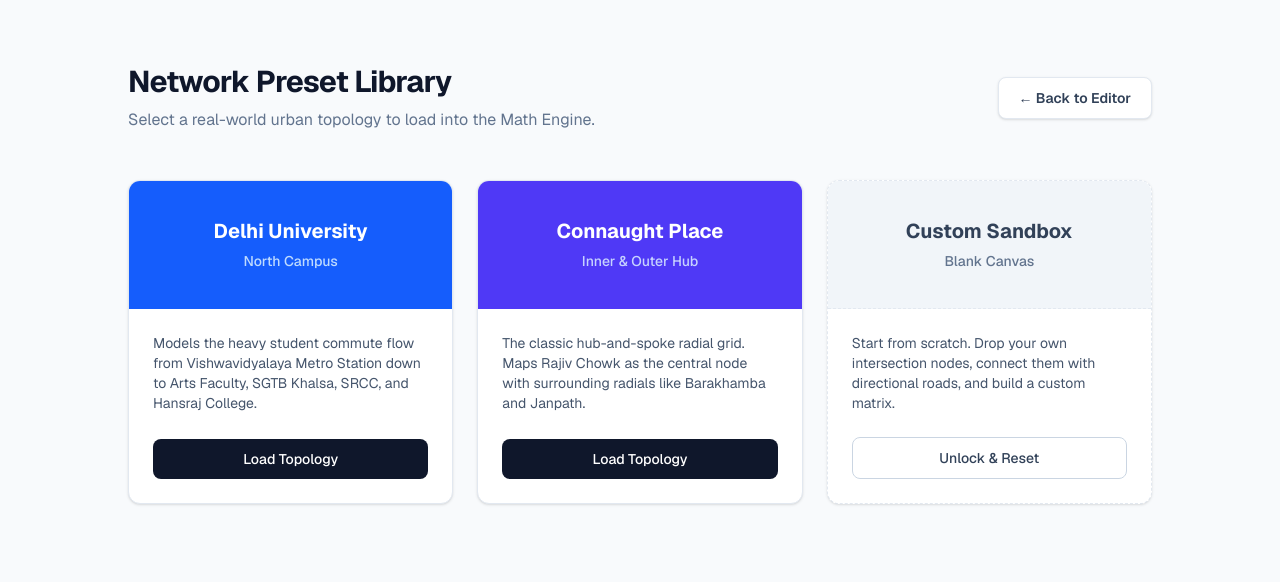
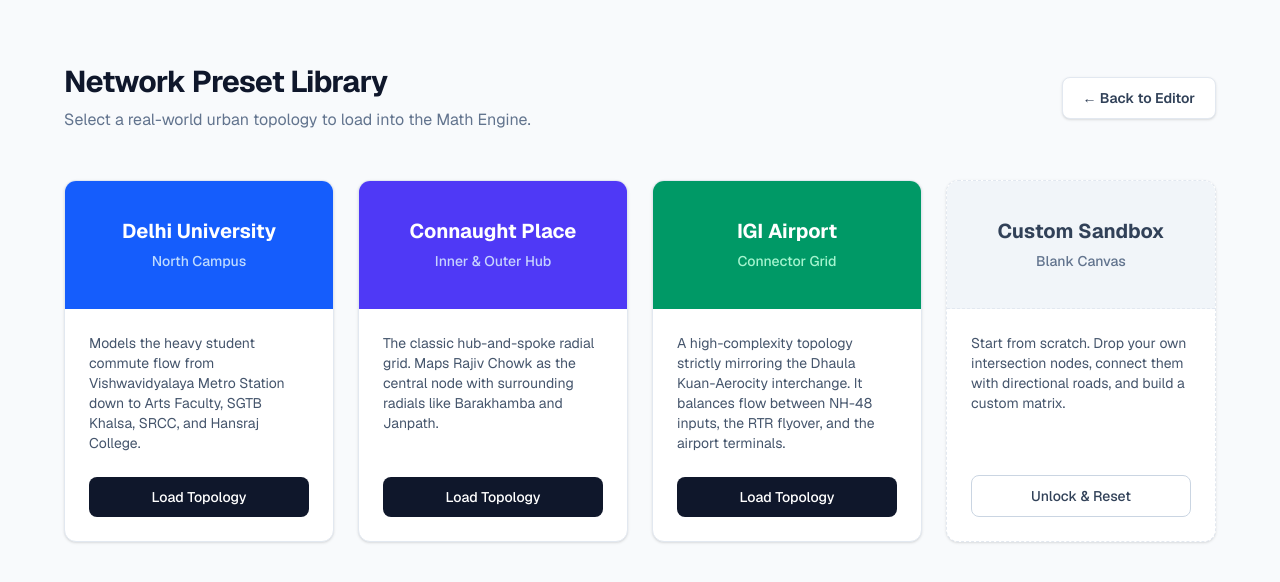
Before and after one commit to ashishsinghh935-ops/urban-traffic-optimizer, a Next.js app in the folder frontend/: page /presets in a window 1280 px wide. Shown: the top 582 px of the page. Built offline with nearby package versions, Linux system fonts and the light colour scheme.

Commit message:
Added authentic IGI Airport Connector preset, updated North Campus/CP grids, and finalized preset library

```diff
--- a/frontend/app/page.tsx
+++ b/frontend/app/page.tsx
@@ -71,7 +71,6 @@
     if (presetId === 'cp') {
       setActivePresetName("Connaught Place (Locked)");
       setIsLocked(true);
-      // Massive 11-node authentic concentric grid for CP
       setNodes([
         { id: 'cp-in', position: { x: 500, y: 50 }, data: { label: 'Minto Rd (In)' }, className: inflowNodeStyle, draggable: false, selectable: false },
         { id: 'cp-oc-ne', position: { x: 800, y: 200 }, data: { label: 'Barakhamba Rd' }, className: defaultNodeStyle, draggable: false, selectable: false },
@@ -86,26 +85,22 @@
         { id: 'cp-center', position: { x: 500, y: 350 }, data: { label: 'Rajiv Chowk Station' }, className: defaultNodeStyle, draggable: false, selectable: false },
       ]);
       setEdges([
-        // Outer Ring
         { id: 'e-in-nw', source: 'cp-in', target: 'cp-oc-nw', animated: true, type: 'smoothstep', style: { stroke: '#94a3b8', strokeWidth: 2 } },
         { id: 'e-nw-sw', source: 'cp-oc-nw', target: 'cp-oc-sw', animated: true, type: 'smoothstep', style: { stroke: '#94a3b8', strokeWidth: 2 } },
         { id: 'e-sw-out', source: 'cp-oc-sw', target: 'cp-out', animated: true, type: 'smoothstep', style: { stroke: '#94a3b8', strokeWidth: 2 } },
         { id: 'e-out-se', source: 'cp-out', target: 'cp-oc-se', animated: true, type: 'smoothstep', style: { stroke: '#94a3b8', strokeWidth: 2 } },
         { id: 'e-se-ne', source: 'cp-oc-se', target: 'cp-oc-ne', animated: true, type: 'smoothstep', style: { stroke: '#94a3b8', strokeWidth: 2 } },
         { id: 'e-ne-in', source: 'cp-oc-ne', target: 'cp-in', animated: true, type: 'smoothstep', style: { stroke: '#94a3b8', strokeWidth: 2 } },
-        // Inner Ring
         { id: 'e-ic-n-e', source: 'cp-ic-n', target: 'cp-ic-e', animated: true, type: 'smoothstep', style: { stroke: '#94a3b8', strokeWidth: 2 } },
         { id: 'e-ic-e-s', source: 'cp-ic-e', target: 'cp-ic-s', animated: true, type: 'smoothstep', style: { stroke: '#94a3b8', strokeWidth: 2 } },
         { id: 'e-ic-s-w', source: 'cp-ic-s', target: 'cp-ic-w', animated: true, type: 'smoothstep', style: { stroke: '#94a3b8', strokeWidth: 2 } },
         { id: 'e-ic-w-n', source: 'cp-ic-w', target: 'cp-ic-n', animated: true, type: 'smoothstep', style: { stroke: '#94a3b8', strokeWidth: 2 } },
-        // Radials In/Out
         { id: 'e-r-in', source: 'cp-in', target: 'cp-ic-n', animated: true, style: { stroke: '#94a3b8', strokeWidth: 2 } },
         { id: 'e-r-ne', source: 'cp-oc-ne', target: 'cp-ic-e', animated: true, style: { stroke: '#94a3b8', strokeWidth: 2 } },
         { id: 'e-r-out', source: 'cp-ic-s', target: 'cp-out', animated: true, style: { stroke: '#94a3b8', strokeWidth: 2 } },
         { id: 'e-r-sw', source: 'cp-oc-sw', target: 'cp-ic-w', animated: true, style: { stroke: '#94a3b8', strokeWidth: 2 } },
         { id: 'e-r-nw', source: 'cp-ic-w', target: 'cp-oc-nw', animated: true, style: { stroke: '#94a3b8', strokeWidth: 2 } },
         { id: 'e-r-se', source: 'cp-ic-e', target: 'cp-oc-se', animated: true, style: { stroke: '#94a3b8', strokeWidth: 2 } },
-        // Center Cross
         { id: 'e-c-n', source: 'cp-ic-n', target: 'cp-center', animated: true, style: { stroke: '#94a3b8', strokeWidth: 2 } },
         { id: 'e-c-s', source: 'cp-center', target: 'cp-ic-s', animated: true, style: { stroke: '#94a3b8', strokeWidth: 2 } },
         { id: 'e-c-w', source: 'cp-ic-w', target: 'cp-center', animated: true, style: { stroke: '#94a3b8', strokeWidth: 2 } },
@@ -142,6 +137,33 @@
         { id: 'e-k-m', source: 'du-kamla', target: 'du-malka', animated: true, type: 'smoothstep', style: { stroke: '#94a3b8', strokeWidth: 2 } },
       ]);
     }
+    else if (presetId === 'igi-connector') {
+      setActivePresetName("IGI Airport Connector (Locked)");
+      setIsLocked(true);
+      setNodes([
+        { id: 'igi-dk', position: { x: 800, y: 100 }, data: { label: 'Dhaula Kuan (In)' }, className: inflowNodeStyle, draggable: false, selectable: false },
+        { id: 'igi-nh8', position: { x: 800, y: 600 }, data: { label: 'NH-48 Gurgaon (In)' }, className: inflowNodeStyle, draggable: false, selectable: false },
+        { id: 'igi-vk', position: { x: 500, y: 700 }, data: { label: 'Vasant Kunj (In)' }, className: inflowNodeStyle, draggable: false, selectable: false },
+        { id: 'igi-rtr', position: { x: 500, y: 150 }, data: { label: 'RTR Flyover' }, className: defaultNodeStyle, draggable: false, selectable: false },
+        { id: 'igi-mahipalpur', position: { x: 500, y: 450 }, data: { label: 'Mahipalpur Junction' }, className: defaultNodeStyle, draggable: false, selectable: false },
+        { id: 'igi-tunnel', position: { x: 300, y: 250 }, data: { label: 'Airport Express Tunnel' }, className: defaultNodeStyle, draggable: false, selectable: false },
+        { id: 'igi-aerocity', position: { x: 300, y: 450 }, data: { label: 'Aerocity Hub' }, className: defaultNodeStyle, draggable: false, selectable: false },
+        { id: 'igi-t1', position: { x: 50, y: 150 }, data: { label: 'Terminal 1 (Out)' }, className: outflowNodeStyle, draggable: false, selectable: false },
+        { id: 'igi-t3', position: { x: 50, y: 450 }, data: { label: 'Terminal 3 (Out)' }, className: outflowNodeStyle, draggable: false, selectable: false },
+      ]);
+      setEdges([
+        { id: 'e-dk-rtr', source: 'igi-dk', target: 'igi-rtr', animated: true, type: 'smoothstep', style: { stroke: '#94a3b8', strokeWidth: 2 } },
+        { id: 'e-dk-mahi', source: 'igi-dk', target: 'igi-mahipalpur', animated: true, type: 'smoothstep', style: { stroke: '#94a3b8', strokeWidth: 2 } },
+        { id: 'e-nh8-mahi', source: 'igi-nh8', target: 'igi-mahipalpur', animated: true, type: 'smoothstep', style: { stroke: '#94a3b8', strokeWidth: 2 } },
+        { id: 'e-vk-mahi', source: 'igi-vk', target: 'igi-mahipalpur', animated: true, type: 'smoothstep', style: { stroke: '#94a3b8', strokeWidth: 2 } },
+        { id: 'e-rtr-tunnel', source: 'igi-rtr', target: 'igi-tunnel', animated: true, type: 'smoothstep', style: { stroke: '#94a3b8', strokeWidth: 2 } },
+        { id: 'e-rtr-t1', source: 'igi-rtr', target: 'igi-t1', animated: true, type: 'smoothstep', style: { stroke: '#94a3b8', strokeWidth: 2 } },
+        { id: 'e-mahi-aero', source: 'igi-mahipalpur', target: 'igi-aerocity', animated: true, type: 'smoothstep', style: { stroke: '#94a3b8', strokeWidth: 2 } },
+        { id: 'e-tunnel-t3', source: 'igi-tunnel', target: 'igi-t3', animated: true, type: 'smoothstep', style: { stroke: '#94a3b8', strokeWidth: 2 } },
+        { id: 'e-aero-t3', source: 'igi-aerocity', target: 'igi-t3', animated: true, type: 'smoothstep', style: { stroke: '#94a3b8', strokeWidth: 2 } },
+        { id: 'e-aero-t1', source: 'igi-aerocity', target: 'igi-t1', animated: true, type: 'smoothstep', style: { stroke: '#94a3b8', strokeWidth: 2 } },
+      ]);
+    }
     else {
       setActivePresetName("Custom Network");
       setIsLocked(false);
@@ -176,6 +198,18 @@
       const outNode = nodes.findIndex(n => n.id === 'du-malka');
       if (inNode !== -1) inflows[inNode] = inflowA;
       if (outNode !== -1) inflows[outNode] = -outflowD;
+    } else if (activePresetName.includes("IGI Airport Connector")) {
+      const inNodes = ['igi-dk', 'igi-nh8', 'igi-vk'];
+      const outNodes = ['igi-t1', 'igi-t3'];
+
+      inNodes.forEach(id => {
+        const idx = nodes.findIndex(n => n.id === id);
+        if (idx !== -1) inflows[idx] = inflowA / inNodes.length;
+      });
+      outNodes.forEach(id => {
+        const idx = nodes.findIndex(n => n.id === id);
+        if (idx !== -1) inflows[idx] = -outflowD / outNodes.length;
+      });
     } else {
       inflows[0] = inflowA;
       inflows[nodes.length - 1] = -outflowD;
--- a/frontend/app/presets/page.tsx
+++ b/frontend/app/presets/page.tsx
@@ -8,14 +8,13 @@
   const router = useRouter();
 
   const handleSelectPreset = (presetId: string) => {
-    // Save the selection to session storage so the dashboard knows what to load
     sessionStorage.setItem('pendingPreset', presetId);
-    router.push('/'); // Redirect back to dashboard
+    router.push('/');
   };
 
   return (
     <div className="min-h-screen bg-slate-50 text-slate-800 font-sans p-8 md:p-16">
-      <div className="max-w-5xl mx-auto">
+      <div className="max-w-6xl mx-auto">
 
         {/* Header */}
         <div className="flex justify-between items-center mb-12">
@@ -29,7 +28,7 @@
         </div>
 
         {/* Gallery Grid */}
-        <div className="grid grid-cols-1 md:grid-cols-2 lg:grid-cols-3 gap-6">
+        <div className="grid grid-cols-1 md:grid-cols-2 lg:grid-cols-4 gap-6">
 
           {/* Card 1: North Campus */}
           <div className="bg-white rounded-xl border border-slate-200 shadow-sm overflow-hidden flex flex-col hover:shadow-md transition-shadow">
@@ -63,7 +62,23 @@
             </div>
           </div>
 
-          {/* Card 3: Custom Sandbox */}
+          {/* Card 3: IGI Connector */}
+          <div className="bg-white rounded-xl border border-slate-200 shadow-sm overflow-hidden flex flex-col hover:shadow-md transition-shadow">
+            <div className="h-32 bg-emerald-600 flex items-center justify-center p-6 relative overflow-hidden">
+              <div className="absolute inset-0 opacity-20 bg-[radial-gradient(circle_at_center,_var(--tw-gradient-stops))] from-white to-transparent"></div>
+              <h2 className="text-xl font-bold text-white relative z-10 text-center">IGI Airport<br/><span className="text-emerald-200 text-sm font-medium">Connector Grid</span></h2>
+            </div>
+            <div className="p-6 flex-1 flex flex-col">
+              <p className="text-sm text-slate-600 mb-6 flex-1">
+                A high-complexity topology strictly mirroring the Dhaula Kuan-Aerocity interchange. It balances flow between NH-48 inputs, the RTR flyover, and the airport terminals.
+              </p>
+              <button onClick={() => handleSelectPreset('igi-connector')} className="w-full bg-slate-900 text-white font-medium py-2.5 rounded-lg hover:bg-slate-800 transition-colors text-sm">
+                Load Topology
+              </button>
+            </div>
+          </div>
+
+          {/* Card 4: Custom Sandbox */}
           <div className="bg-white rounded-xl border border-slate-200 shadow-sm overflow-hidden flex flex-col hover:shadow-md transition-shadow border-dashed">
             <div className="h-32 bg-slate-100 flex items-center justify-center p-6 border-b border-slate-200 border-dashed">
               <h2 className="text-xl font-bold text-slate-700 text-center">Custom Sandbox<br/><span className="text-slate-500 text-sm font-medium">Blank Canvas</span></h2>
```
